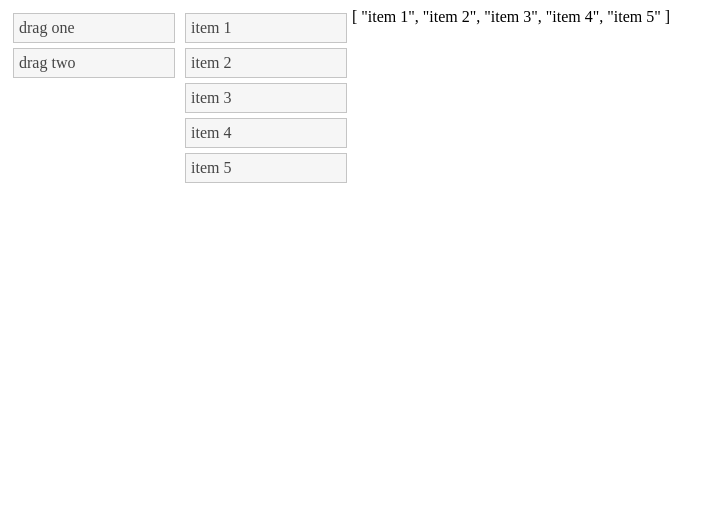
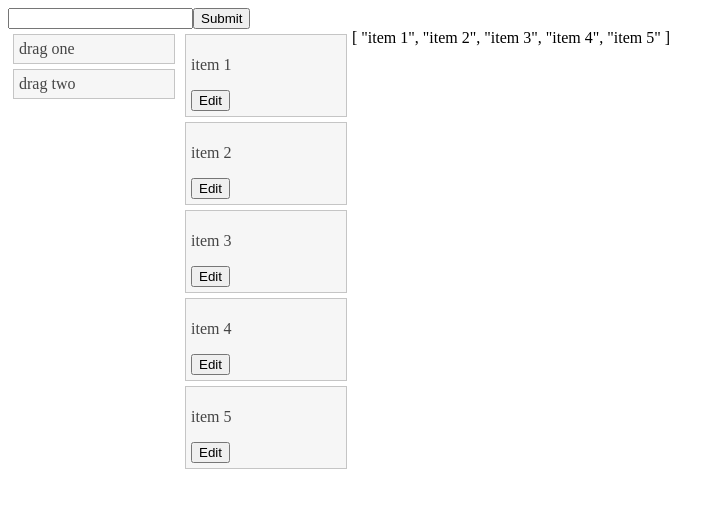
Before and after one commit to Alexlytle/Jquery-draggable-with-vue, a plain HTML site: page index.html in a window 1280 px wide. Shown: the whole page, without its empty margins (0-724 px from the left). Drawn offline with nearby package versions, Linux system fonts and the light colour scheme; files that its build step writes are made by us from their sources.

Commit message:
added editing
added editing

```diff
--- a/index.html
+++ b/index.html
@@ -8,16 +8,18 @@
   <link rel="stylesheet" href="/resources/demos/style.css">
     <link rel="stylesheet" href="style.css">
 </head>
-<body>
+<body id="app">
+    <input type="text" v-model="name">
+    <button @click="submit()" >Submit</button>
+    <div class="split">
 
-    <div class="split" id="app">
          <ul>
             <li class="draggable" v-for="(draggable,index) in drag" class="ui-state-highlight">{{draggable}}</li>
 
           </ul>
 
           <ul id="sortable">
-            <li class="ui-state-default item" v-for = "(item,index) in items">{{item}}</li>
+            <li class="ui-state-default item" v-for = "(item,index) in items"><p>{{item}}</p> <button  @click="updateText(index)">Edit</button></li>
           </ul>
           <div class="">
             {{items}}
--- a/scripts.js
+++ b/scripts.js
@@ -8,19 +8,19 @@
         drag:['drag one','drag two'],
         items:['item 1','item 2','item 3','item 4','item 5'],
         dragging:null,
-        currentIndex:null
+        currentIndex:null,
+        name:'',
+        editingTrue:false
       }
     },
     mounted(){
             $( "#sortable" ).sortable({
               revert: true,
               update:(event, ui )=>{
-                // console.log(ui.item.index(),ui.item[0].innerHTML)
                 if(this.dragging){
                     this.updateArray(ui)
                     this.dragging = false
                 }else{
-
                     let itemArray = []
                     let myPromise = new Promise((myResolve, myReject)=>{
                                 myResolve(); // when successful
@@ -28,14 +28,17 @@
                         });
                         myPromise.then(()=> {
                                     this.items.length = 0;
-                                    document.querySelectorAll('.item').forEach(element => itemArray.push(element.innerText));
+
+                                    document.querySelectorAll('.item').forEach(element => {
+                                        itemArray.push(element.querySelector('p').innerText)
+
+                                    });
                                 },
                         ).then(()=>{
                                     this.items = itemArray
                                 },
                         )
                     }
-
             }
             });
             $( ".draggable" ).draggable({
@@ -45,7 +48,6 @@
                     start :()=>{
                         this.dragging = true
                     }
-
             });
             $( "ul, li" ).disableSelection();
 
@@ -54,6 +56,19 @@
         updateArray(ui){
             this.items.splice(ui.item.index(),0, ui.item[0].innerHTML)
             ui.item.remove()
+        },
+        updateText(index){
+            this.currentIndex = index
+            this.editingTrue = true
+            this.name = this.items[index]
+
+
+        },
+        submit(){
+
+                this.items.splice(this.currentIndex,1,this.name)
+                this.editingTrue = false
         }
+
     }
   }).mount('#app')
```
Lines whose indentation alone changed are shown as unchanged.
